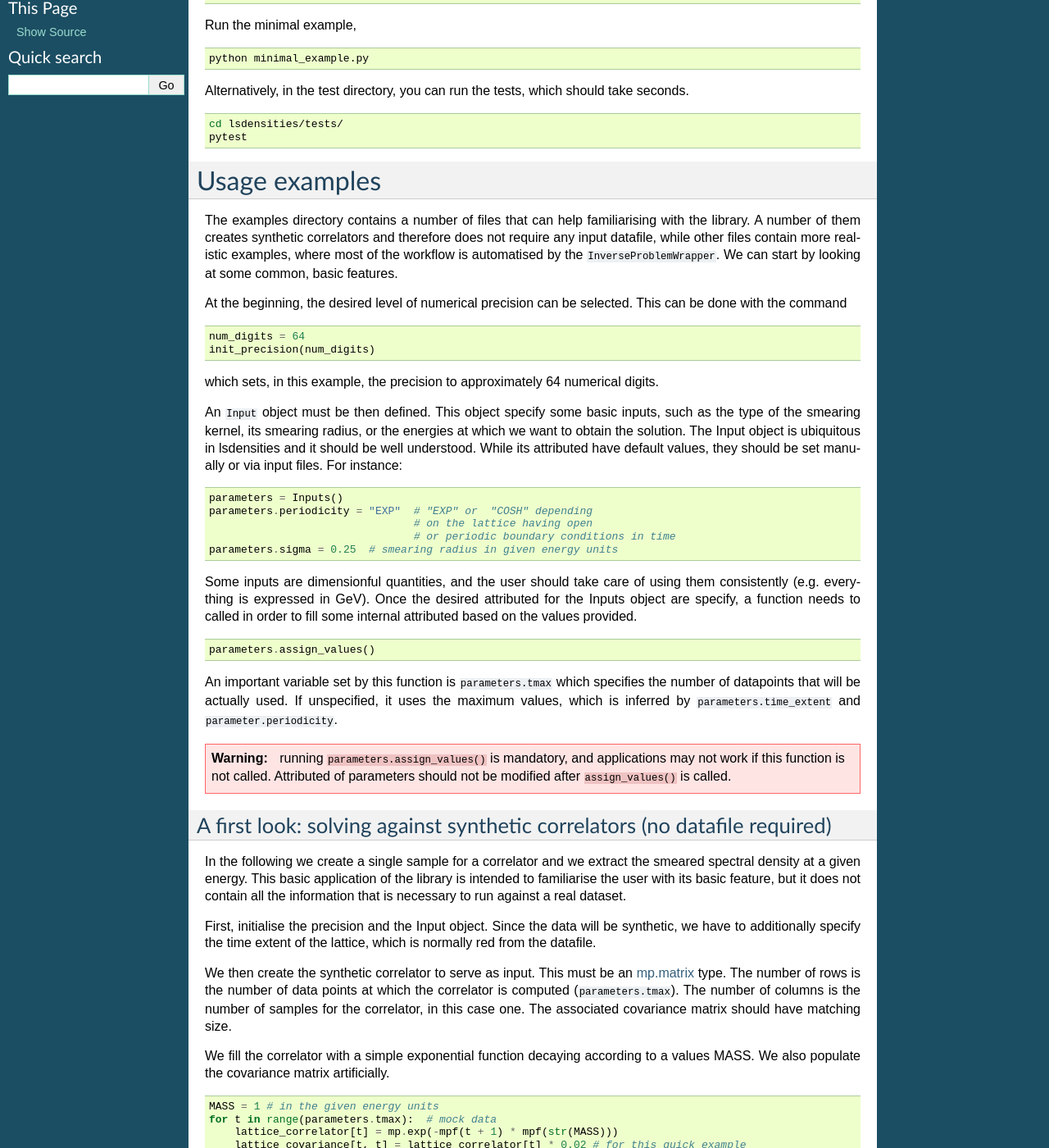
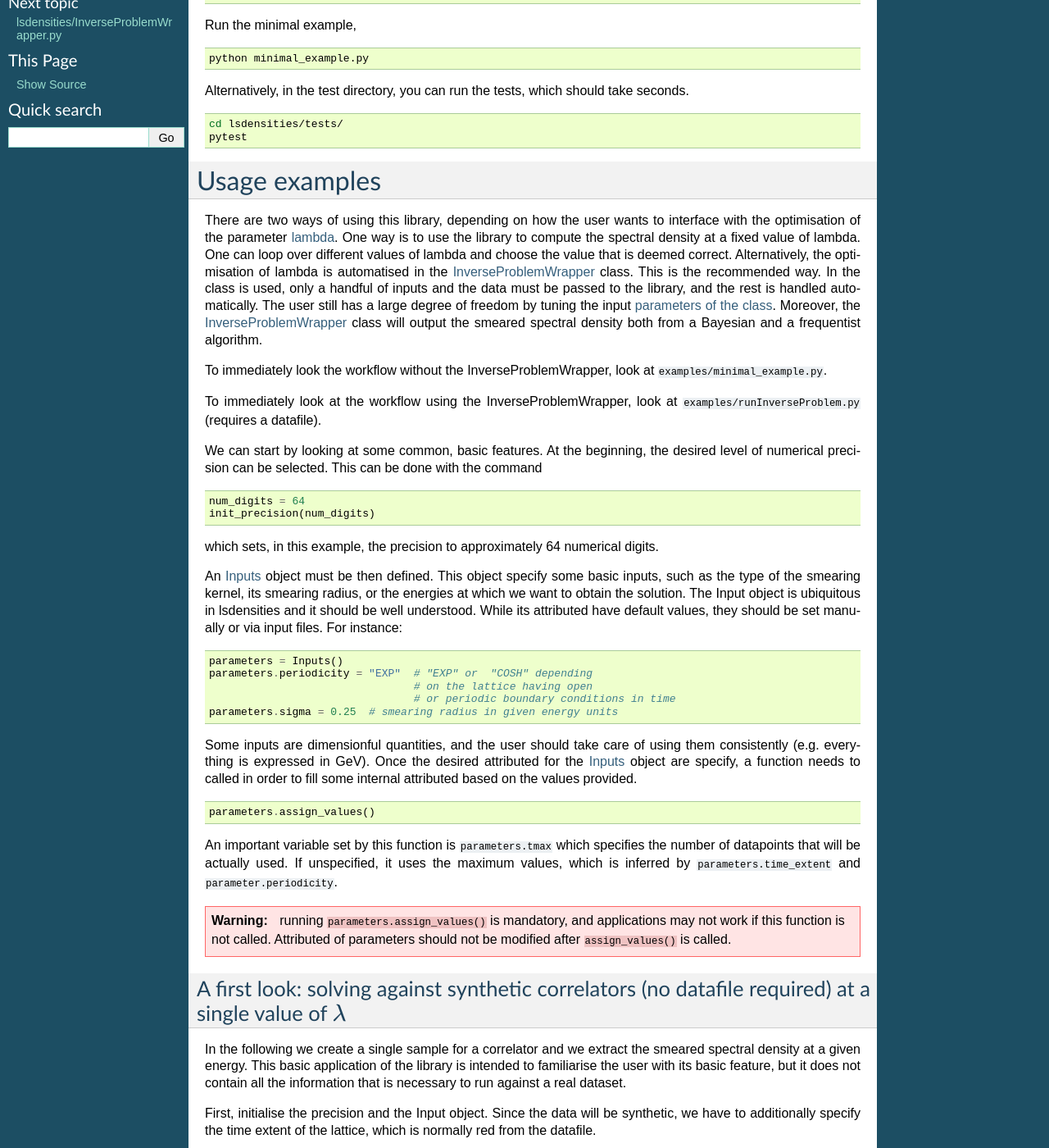
Before and after one commit to LupoA/lsdensities, a Sphinx documentation site: the page built from doc/source/Introduction.rst, in a window 1280 px wide and 1400 px high, scrolled down 385 px. Shown: the whole window at 82% size. Built offline with Sphinx 7.4.7, drawn with Linux system fonts in a browser that asks for light colours; some of the changed text lies outside the part shown.

Commit message:
more docs and hyperlinks

```diff
--- a/doc/source/Introduction.rst
+++ b/doc/source/Introduction.rst
@@ -39,9 +39,19 @@
 Usage examples
 ==============
 
-The examples directory contains a number of files that can help familiarising with the library. A number of them creates synthetic correlators and therefore does not require any input datafile, while other files contain more realistic examples, where most of the workflow is automatised by the ``InverseProblemWrapper``.
+There are two ways of using this library, depending on how the user wants to interface with the
+optimisation of the parameter :ref:`lambda <what_is_lambda-label>`. One way is to use the library to compute
+the spectral density at a fixed value of lambda. One can loop over different values of lambda and choose the value
+that is deemed correct. Alternatively, the optimisation of lambda is automatised in the :ref:`InverseProblemWrapper <InverseProblemWrapper-label>` class. This is the recommended way.
+In the class is used, only a handful of inputs and the data must be passed to the library, and the rest is handled automatically.
+The user still has a large degree of freedom by tuning the input :ref:`parameters of the class <AlgorithmParameters-label>`.
+Moreover, the :ref:`InverseProblemWrapper <InverseProblemWrapper-label>` class will output the smeared spectral density both from a Bayesian and a frequentist algorithm.
+
+To immediately look the workflow without the InverseProblemWrapper, look at ``examples/minimal_example.py``.
+
+To immediately look at the workflow using the InverseProblemWrapper, look at ``examples/runInverseProblem.py`` (requires a datafile).
+
 We can start by looking at some common, basic features.
-
 At the beginning, the desired level of numerical precision can be selected. This can be done with the command
 
 .. code-block:: python
@@ -51,7 +61,7 @@
 
 which sets, in this example, the precision to approximately 64 numerical digits.
 
-An ``Input`` object must be then defined. This object specify some basic inputs, such as the type of the smearing kernel, its smearing radius, or the energies at which we want to obtain the solution. The Input object is ubiquitous in lsdensities and it should be well understood.
+An :ref:`Inputs <Inputs-label>` object must be then defined. This object specify some basic inputs, such as the type of the smearing kernel, its smearing radius, or the energies at which we want to obtain the solution. The Input object is ubiquitous in lsdensities and it should be well understood.
 While its attributed have default values, they should be set manually or via input files. For instance:
 
 .. code-block:: python
@@ -63,7 +73,7 @@
     parameters.sigma = 0.25  # smearing radius in given energy units
 
 Some inputs are dimensionful quantities, and the user should take care of using them consistently (e.g. everything is expressed in GeV).
-Once the desired attributed for the Inputs object are specify, a function needs to called in order to fill some internal attributed based on the values provided.
+Once the desired attributed for the :ref:`Inputs <Inputs-label>` object are specify, a function needs to called in order to fill some internal attributed based on the values provided.
 
 .. code-block:: python
 
@@ -74,8 +84,8 @@
 .. warning::
     running ``parameters.assign_values()`` is mandatory, and applications may not work if this function is not called. Attributed of parameters should not be modified after ``assign_values()`` is called.
 
-A first look: solving against synthetic correlators (no datafile required)
---------------------------------------------------------------------------
+A first look: solving against synthetic correlators (no datafile required) at a single value of :math:`\lambda`
+---------------------------------------------------------------------------------------------------------------
 
 In the following we create a single sample for a correlator and we extract the smeared spectral density at a given energy.
 This basic application of the library is intended to familiarise the user with its basic feature, but it does not contain all the information that is necessary to run against a real dataset.
@@ -140,7 +150,7 @@
     matrix_inverse = regularised_matrix ** (-1)
 
 The value of ``regularising_parameter`` regularises the solution but introduces a bias.
-Its effect accounted for with a high degree of automation by the ``InverseProblemWrapper`` class.
+Its effect accounted for with a high degree of automation by the :ref:`InverseProblemWrapper <InverseProblemWrapper-label>` class.
 In this first example, we simply set it to a small value.
 
 Having computed and inverted the appropriate matrix, we can obtain the coefficients by using the ``coefficients_ssd`` function
@@ -174,6 +184,12 @@
     The time argument of the correlator must be shifted by one unit. This is because the correlator in zero `cannot enter the reconstruction process <https://arxiv.org/pdf/1903.06476>`_.
     When using a datafile, you do NOT need to remove the correlator at :math:`t=0` from it, because this is done automatically by the library.
 
+A second look: scan over :math:`\lambda` and automatised workflow
+-----------------------------------------------------------------
+
+under construction
+
+
 Example applications in the examples directory
 ~~~~~~~~~~~~~~~~~~~~~~~~~~~~~~~~~~~~~~~~~~~~~~
 
```
Also changed, not shown: doc/source/InverseProblemWrapper.rst (+13 -9 lines), doc/source/index.rst (+12 -1 lines), doc/source/rhoUtils.rst (added, +118 -0 lines).
